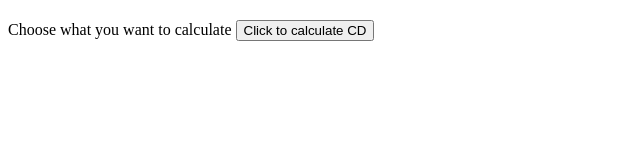
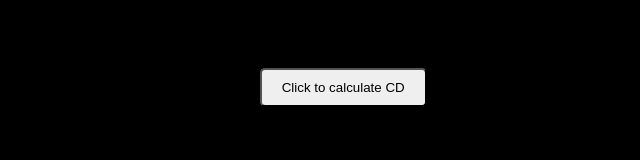
Before and after one commit to The-Code-Champion/AVP_Equations, a plain HTML site: page Templates/Main_Page.html in a window 1280 px wide. Shown: the whole page, without its empty margins (0-640 px from the left). Drawn offline with Linux system fonts and the light colour scheme.

Commit message:
Fixed commit issues?

```diff
--- a/Templates/Main_Page.html
+++ b/Templates/Main_Page.html
@@ -2,13 +2,14 @@
 <html lang="en">
 <head>
     <meta charset="'UTF-8">
+    <link rel="stylesheet" href="Styles.css">
     <title>AVP Equations</title>
 </head>
 <body>
-    <h2></h2>
+    <h2>Choose Which equation to use</h2>
     <form action="POST" action="/">
         <label for="equations">Choose what you want to calculate</label>
-        <button id="CD_Eq">Click to calculate CD</button>
+        <button id="CD_Eq" class="button">Click to calculate CD</button>
     </form>
 </body>
 </html>
--- /dev/null
+++ b/Templates/Styles.css
@@ -0,0 +1,19 @@
+/* This is a CSS comment */
+
+/* 1. Rule targeting all <body> elements */
+body {
+    background-color: #000000; /* Property: background color, Value: light gray */
+    font-family: Arial, sans-serif;
+}
+
+/* 2. Rule targeting all <h1> elements */
+h1 {
+    color: darkblue; /* Property: text color, Value: dark blue */
+    text-align: center;
+}
+
+/* 3. Rule targeting elements with the class "button" */
+.button {
+    padding: 10px 20px; /* Property: space inside the element */
+    border-radius: 5px; /* Property: rounded corners */
+}
```
